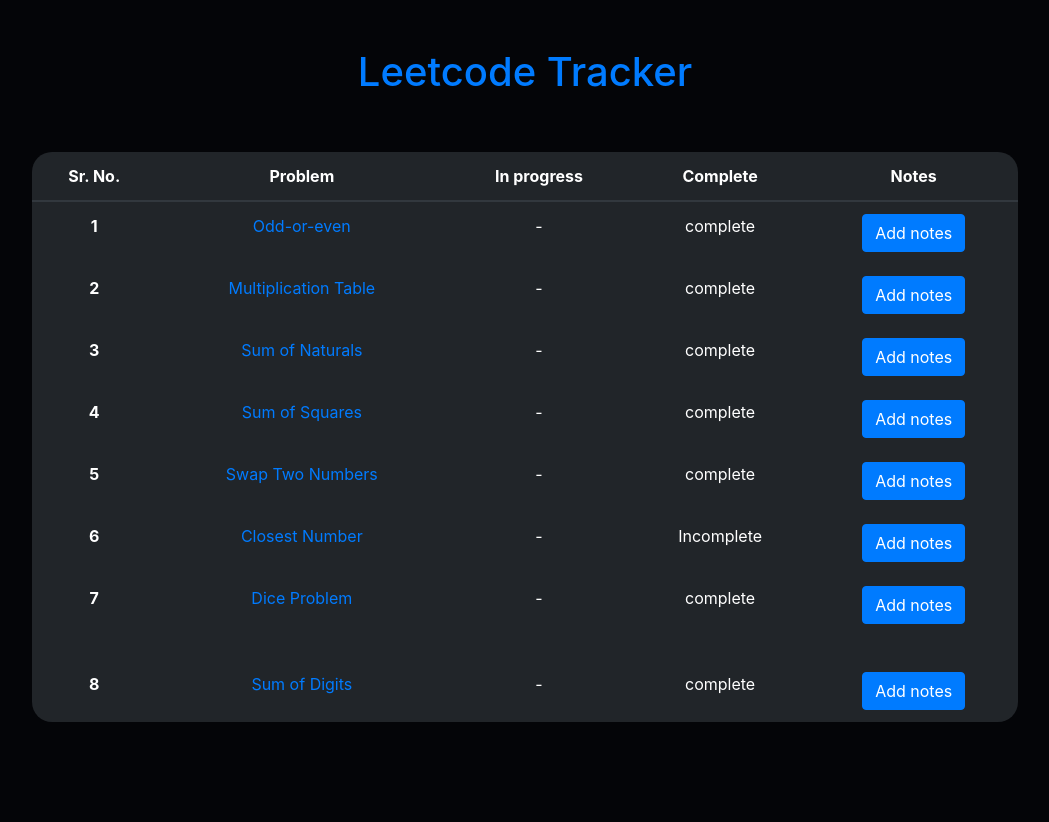
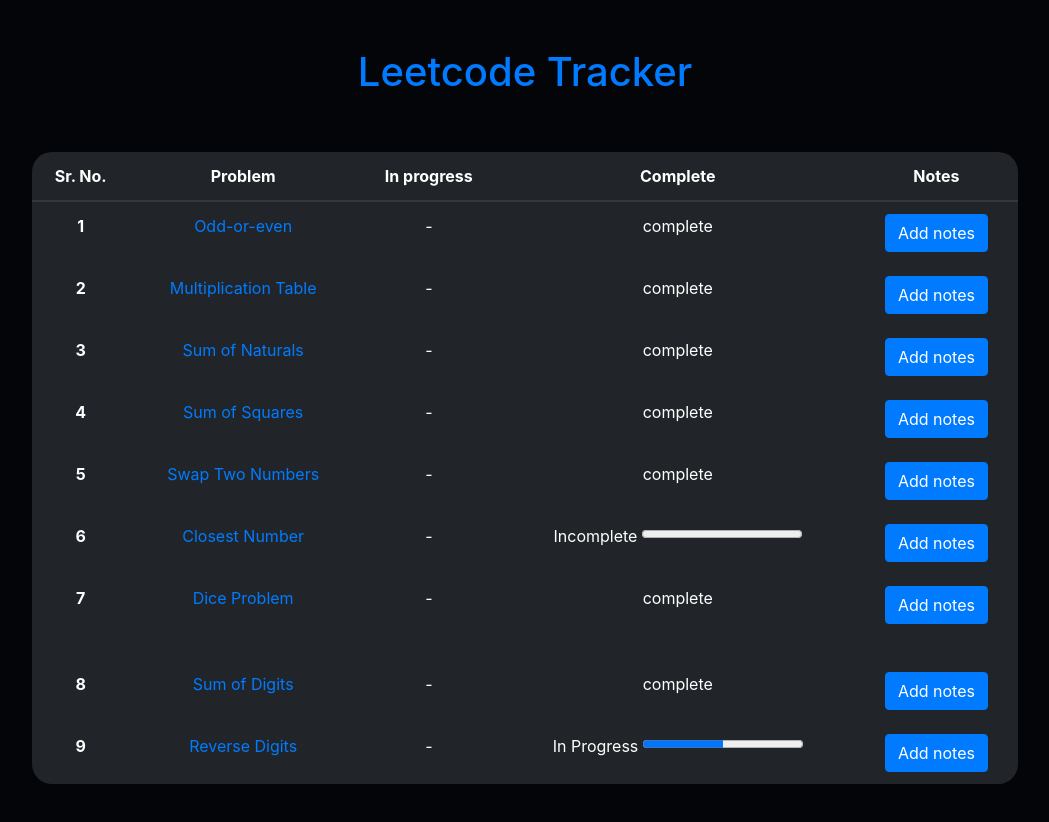
Before and after one commit to Rupesh-Kumbhar/leetcode-tracker, a React (Create React App) app: page / in a window 1280 px wide. Shown: the top 822 px of the page, without its empty margins (115-1164 px from the left). Built offline with nearby package versions, Linux system fonts and the light colour scheme.

Commit message:
Added Reverse number problem

```diff
--- a/src/components/problemTable/problemTable.jsx
+++ b/src/components/problemTable/problemTable.jsx
@@ -120,7 +120,7 @@
                     </a>
                   </td>
                   <td> - </td>
-                  <td>Incomplete</td>
+                  <td>Incomplete <progress value="0" max="100"></progress> </td>
                   <td>
                     <button type="button" className="btn btn-primary" onClick={() => setShowModal(true)} >Add notes</button>
                   </td>
@@ -156,6 +156,23 @@
                   </td>
                   <td> - </td>
                   <td>complete</td>
+                  <td>
+                    <button type="button" className="btn btn-primary" onClick={() => setShowModal(true)} >Add notes</button>
+                  </td>
+                </tr>
+                <tr>
+                  <th scope="row">9</th>
+                  <td>
+                    <a
+                      href="https://www.geeksforgeeks.org/problems/reverse-digit0316/1"
+                      target="_blank"
+                      rel="noopener noreferrer"
+                    >
+                      Reverse Digits
+                    </a>
+                  </td>
+                  <td> - </td>
+                  <td>In Progress <progress value="50" max="100"></progress></td>
                   <td>
                     <button type="button" className="btn btn-primary" onClick={() => setShowModal(true)} >Add notes</button>
                   </td>
```
